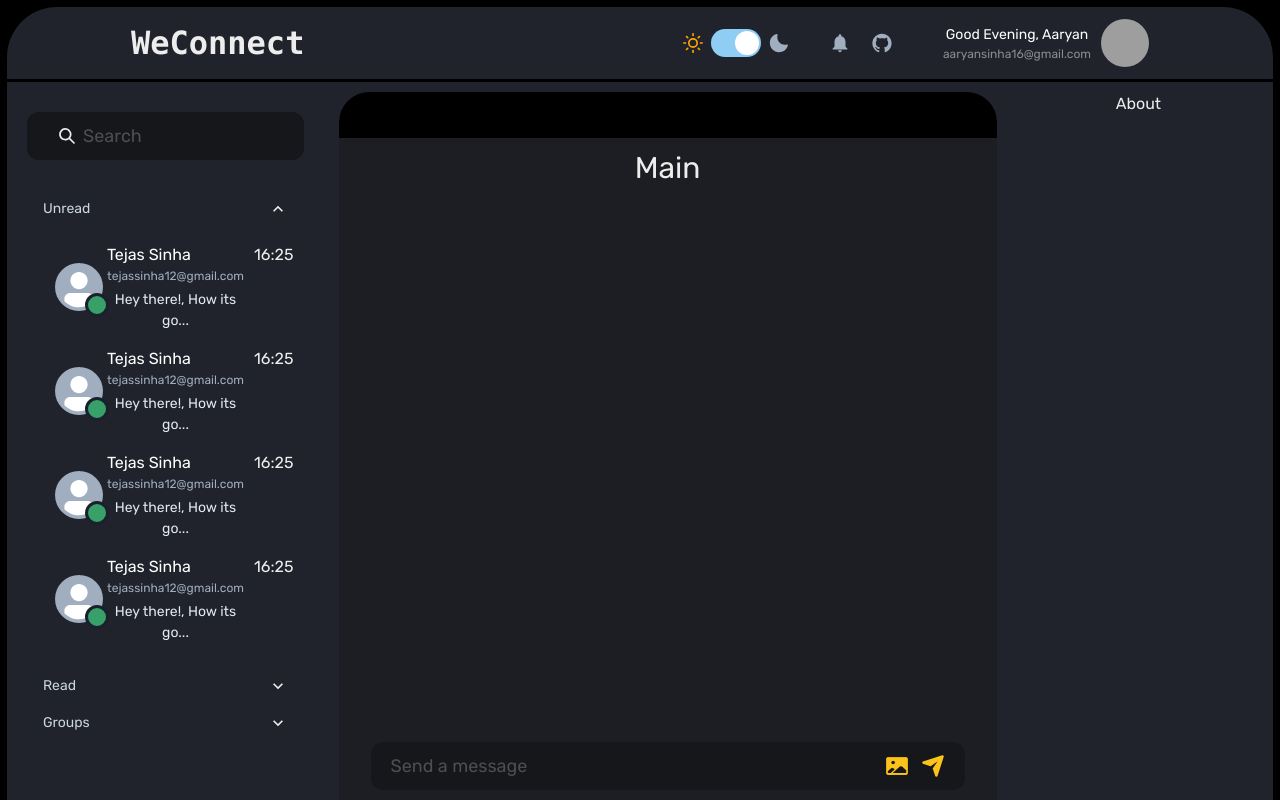
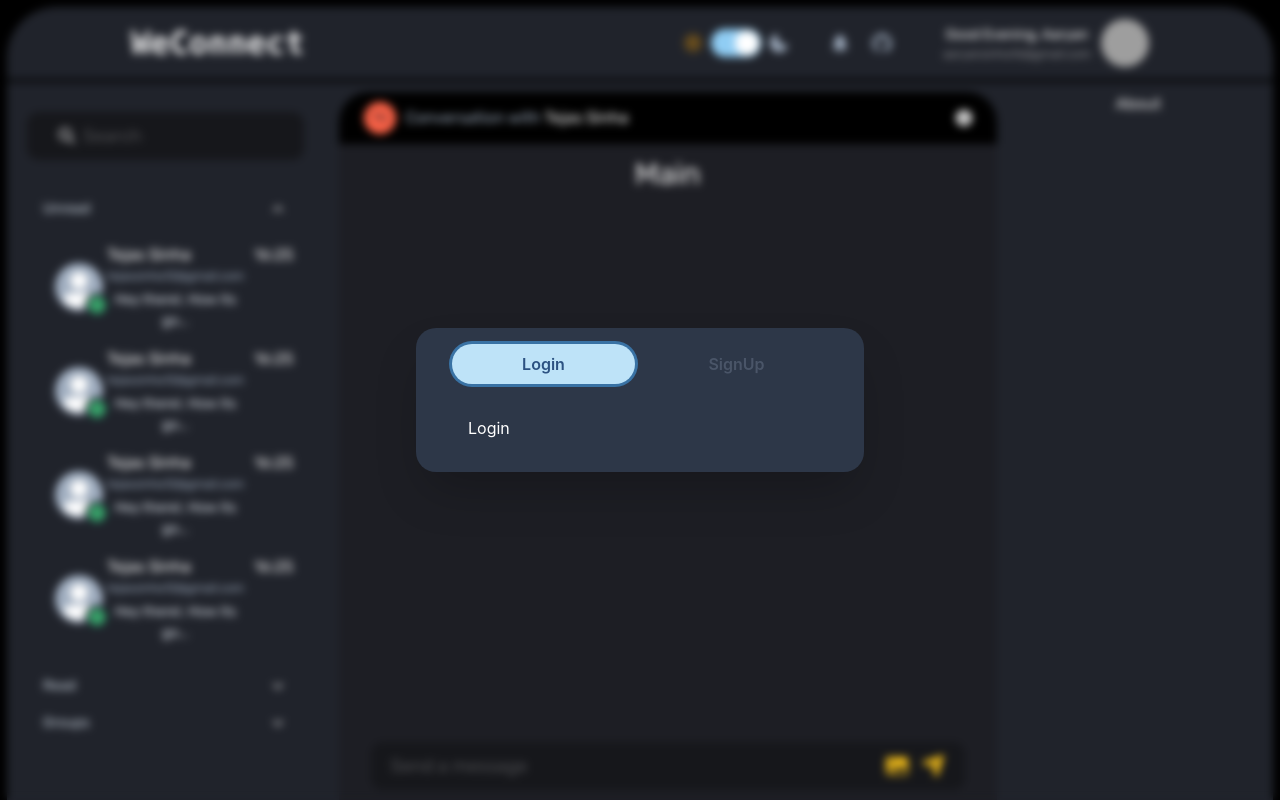
Before and after one commit to aaryansinha16/WeConnect, a React (Vite) app in the folder frontend/: page / in a window 1280 px wide. Built offline with nearby package versions, Linux system fonts and the light colour scheme; no server answers; grey boxes are pictures that could not be loaded.

Commit message:
auth UI/ SocketIO testing

```diff
--- a/frontend/src/App.jsx
+++ b/frontend/src/App.jsx
@@ -1,13 +1,28 @@
-import { Box, Flex, HStack, useColorMode } from '@chakra-ui/react'
-import { useState } from 'react'
+import { Box, Flex, HStack, useColorMode, useDisclosure } from '@chakra-ui/react'
+import { useEffect, useState } from 'react'
 import './App.css'
 import About from './components/About/About'
 import ChatList from './components/ChatList/ChatList'
 import MainChat from './components/MainChat/MainChat'
+import AuthModal from './components/Modals/AuthModal'
 import Navbar from './components/Navbar/Navbar'
+import {io} from 'socket.io-client'
 
+
+const Socket = io.connect('http://localhost:3000', {transports: ['polling']})
 function App() {
   const {colorMode} = useColorMode()
+
+  const { isOpen, onOpen, onClose } = useDisclosure()
+
+  useEffect(() => {
+    let userData = JSON.parse(localStorage.getItem("we-connect-user-data")) || undefined
+    if(userData === undefined) onOpen()
+
+    Socket.on("new-connection", (d) => {
+      console.log("Server said: ", d)
+    })
+  }, [])
   return (
     <Box className="App" bg={colorMode == "dark" ? "black" : "teal"} p='7px' h='100vh' overflow='hidden'>
       <Navbar />
@@ -24,6 +39,7 @@ function App() {
         <MainChat />
         <About />
       </Flex>
+      <AuthModal isOpen={isOpen} onClose={onClose}/>
     </Box>
   )
 }
--- a/frontend/src/components/MainChat/MainChat.jsx
+++ b/frontend/src/components/MainChat/MainChat.jsx
@@ -1,4 +1,5 @@
-import { Box, HStack, Text, useColorMode, VStack } from '@chakra-ui/react'
+import { InfoIcon } from '@chakra-ui/icons'
+import { Avatar, Box, Flex, HStack, Text, useColorMode, VStack } from '@chakra-ui/react'
 import React from 'react'
 import SendMessageBox from '../cards/SendMessageBox'
 
@@ -6,7 +7,6 @@ const MainChat = () => {
   const {colorMode} = useColorMode()
   return (
     <VStack
-      // border='1px solid pink'
       bg={colorMode == 'dark' ? '#1d1e24' : 'whitesmoke'}
       borderRadius='30px 30px 0px 0px'
       alignItems='center'
@@ -15,18 +15,16 @@ const MainChat = () => {
       h='calc(100vh - 90px)'
       overflowY='scroll'
       className={colorMode == 'dark' ? 'mainChatDark' : 'mainChatLight'}
-      // pt={8}
-      // pl={8}
-      // pr={8}
-      // pb={ 3}
     >
       <HStack
+        justifyContent='space-between'
         w='100%'
         borderRadius='30px 30px 0px 0px'
         bg={colorMode === 'dark' ? 'black' : 'gold'}
-        h='50px'
+        p='10px 25px 10px 25px'
       >
-
+        <Text as={Flex} alignItems='center' fontSize='16px' fontWeight='light' color={colorMode == 'dark' ? 'gray.400' : 'white'}><Avatar name='Tejas Sinha' size='sm' mr='10px' bg='tomato' />Conversation with <span style={{fontWeight:'500', color:colorMode == 'dark' ? 'white' : 'indigo', paddingLeft:'4px', cursor:'pointer'}} >{" "}Tejas Sinha</span></Text>
+        <InfoIcon />
       </HStack>
 
       <VStack
--- /dev/null
+++ b/frontend/src/components/Modals/AuthModal.jsx
@@ -0,0 +1,97 @@
+import {
+  Text,
+  Input,
+  Flex,
+  Button,
+  useToast,
+  Modal,
+  ModalContent,
+  ModalHeader,
+  ModalCloseButton,
+  ModalBody,
+  ModalFooter,
+  useDisclosure,
+  ModalOverlay,
+  keyframes,
+  usePrefersReducedMotion,
+  Tabs,
+  TabList,
+  TabPanels,
+  Tab,
+  TabPanel
+} from "@chakra-ui/react";
+import { useState } from "react";
+import { useRef } from "react";
+
+const changeCol = keyframes`
+  from { backdrop-filter:blur(1px) hue-rotate(0deg);  }
+  to { backdrop-filter:blur(4px) hue-rotate(10deg);}
+`;
+
+export default function AuthModal({ isOpen, onClose }) {
+  const [state, setState] = useState(true);
+  const firstRef = useRef(null);
+  const toast = useToast();
+  const preferReducedMotion = usePrefersReducedMotion();
+  const animation = preferReducedMotion
+    ? undefined
+    : `${changeCol} 1 5s linear`;
+
+  const handleChange = (e) => {};
+
+  const handleSubmit = () => {};
+
+  const OverlayOne = () => (
+    <ModalOverlay
+      bg="transparent"
+      backdropFilter="blur(4px)"
+      transition="2s linear"
+      animation={animation}
+    />
+  );
+
+  // const { isOpen, onOpen, onClose } = useDisclosure()
+  const [overlay, setOverlay] = useState(<OverlayOne />);
+
+  return (
+    <>
+      <Modal
+        closeOnOverlayClick={false}
+        isCentered
+        isOpen={isOpen}
+        onClose={onClose}
+      >
+        {overlay}
+        <ModalContent
+          transition="1s linear"
+          boxShadow="2xl"
+          borderRadius="20px"
+          px={3}
+          bg="gray.700"
+          color="white"
+          py={2}
+        >
+          <ModalBody>
+
+            <Tabs isLazy isFitted variant='soft-rounded'>
+              <TabList mb='1em' gap='10px'>
+                <Tab>Login</Tab>
+                <Tab>SignUp</Tab>
+              </TabList>
+              <TabPanels>
+                <TabPanel>
+                  <p>Login</p>
+                </TabPanel>
+                <TabPanel>
+                  <p>SignUp</p>
+                </TabPanel>
+              </TabPanels>
+            </Tabs>
+
+          </ModalBody>
+
+        </ModalContent>
+      </Modal>
+    </>
+  );
+}
```
Also changed, not shown: frontend/src/components/Modals/LoginTab.jsx (added, +11 -0 lines), frontend/src/components/Modals/SignUpTab.jsx (added, +11 -0 lines), 1 other file (tests, documents, lock files or other folders).
